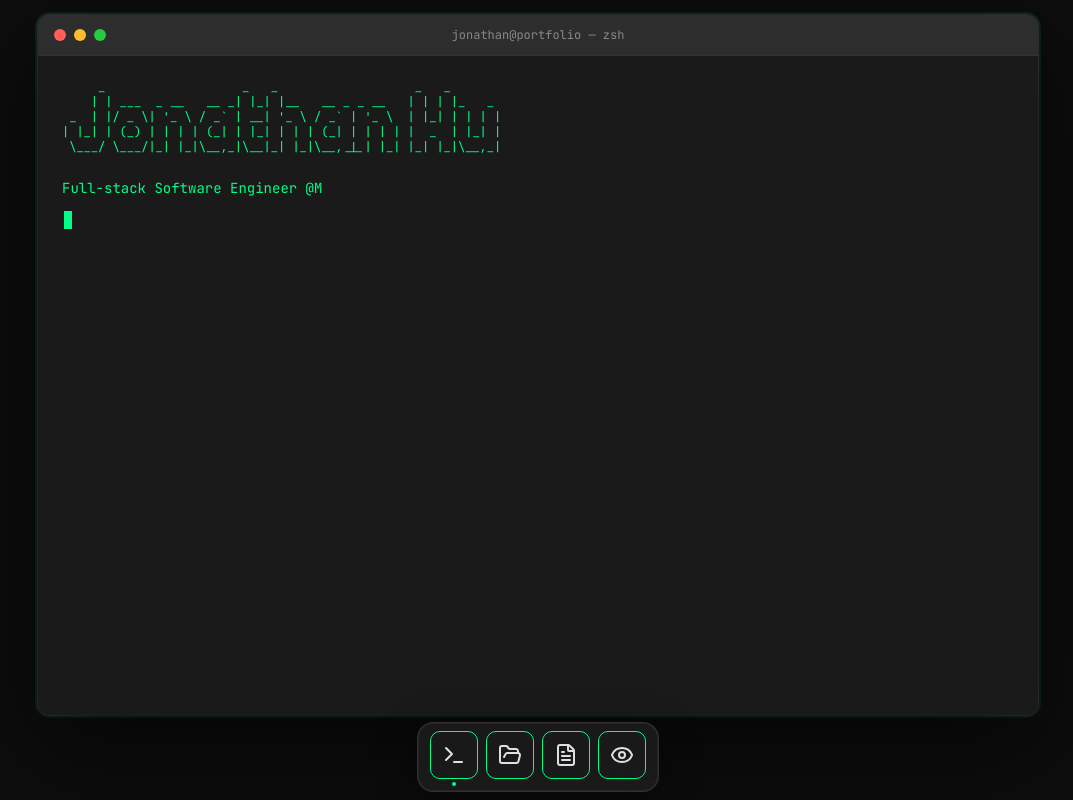
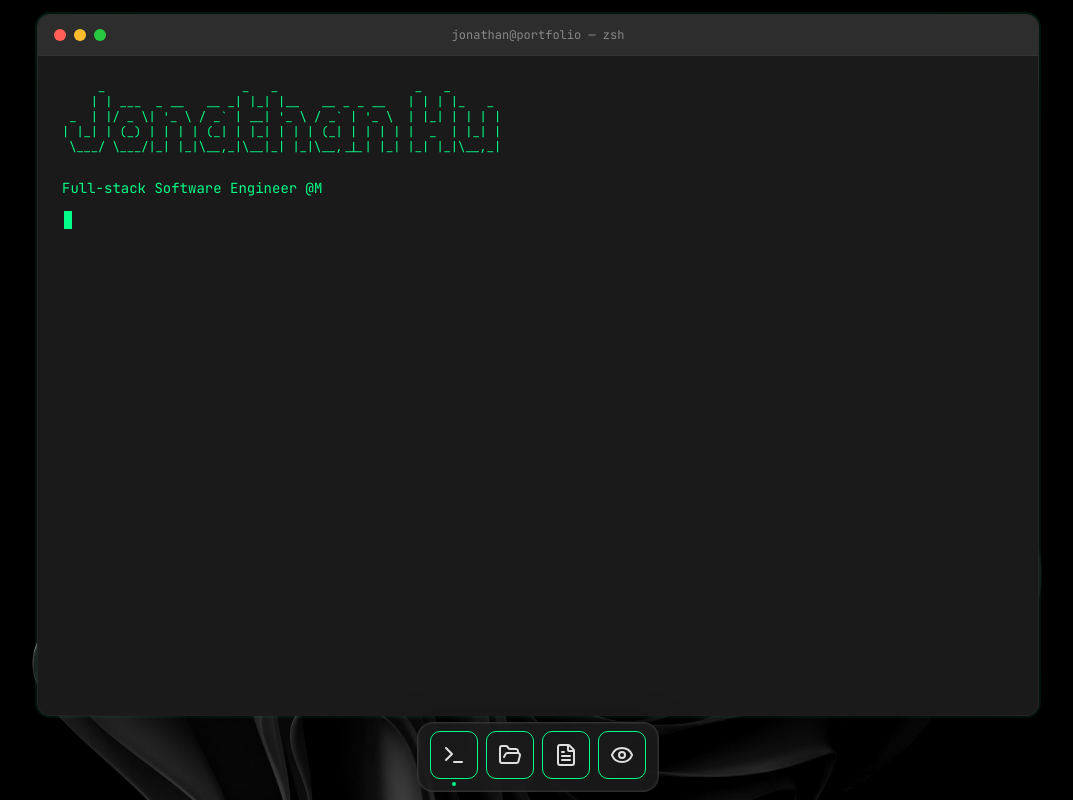
Before and after one commit to jjjohnywaffles/jonathan-hu-portfolio, a React (Vite) app: page / in a window 1280 px wide. Shown: the whole page, without its empty margins (102-1175 px from the left). Built offline with nearby package versions, Linux system fonts and the light colour scheme.

Commit message:
feat: background wallpaper, finder highlight w-full

```diff
--- a/src/components/Desktop/Desktop.tsx
+++ b/src/components/Desktop/Desktop.tsx
@@ -30,7 +30,10 @@ const DesktopContent = () => {
   return (
     <div className="fixed top-0 left-0 w-screen h-screen overflow-hidden">
       {/* Background */}
-      <div className="absolute top-0 left-0 w-full h-full bg-bg-primary z-0" />
+      <div
+        className="absolute top-0 left-0 w-full h-full z-0 bg-cover bg-center bg-no-repeat"
+        style={{ backgroundImage: 'url(/background/background.jpg)' }}
+      />
 
       {/* Windows area */}
       <div
--- a/src/components/Finder/FinderSidebar.tsx
+++ b/src/components/Finder/FinderSidebar.tsx
@@ -38,7 +38,7 @@ interface SidebarButtonProps {
 const SidebarButton = ({ item, isActive, onClick }: SidebarButtonProps) => (
   <button
     onClick={onClick}
-    className={`flex items-center gap-2 px-3 py-1.5 text-sm text-left transition-colors ${
+    className={`w-full flex items-center gap-2 px-3 py-1.5 text-sm text-left transition-colors ${
       isActive
         ? 'bg-accent/20 text-accent'
         : 'text-text-muted hover:bg-bg-hover hover:text-text-primary'
```
Also changed, not shown: public/background/background.jpg (added).
